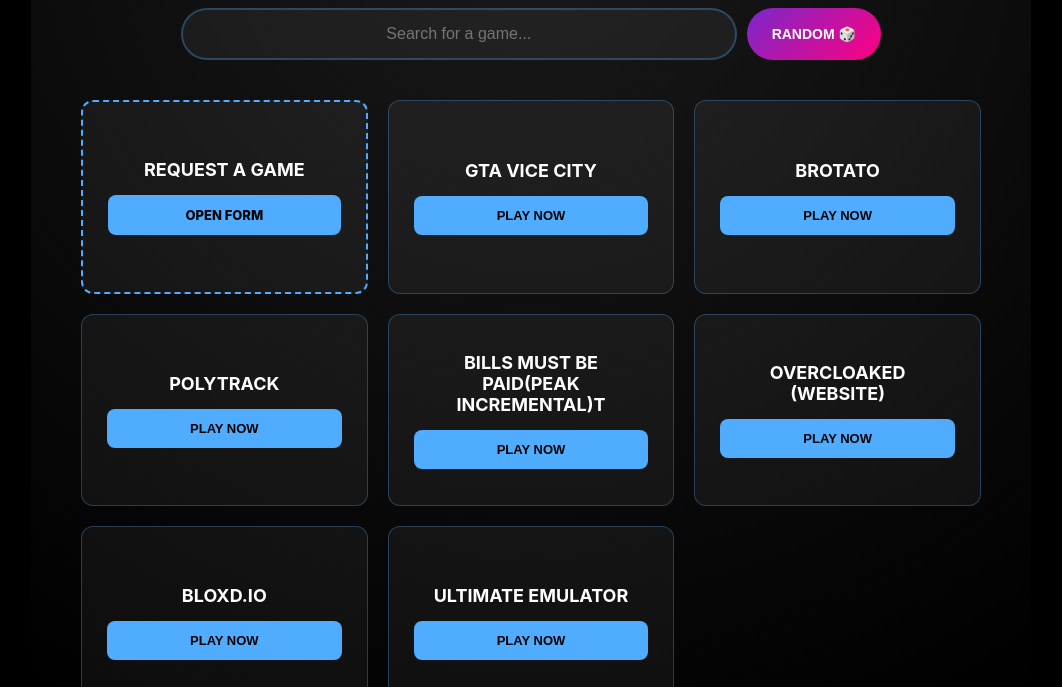
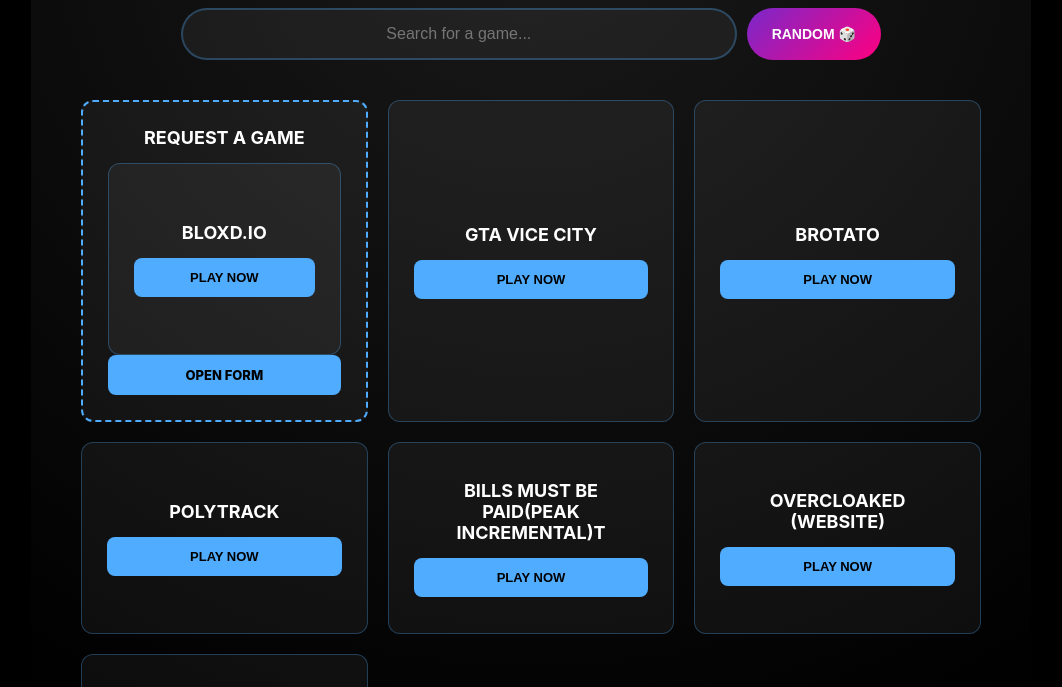
Before and after one commit to billybong50/requested, a plain HTML site: page index.html in a window 1280 px wide. Shown: the part 113-800 px from the top of the page, without its empty margins (109-1171 px from the left). Drawn offline with Linux system fonts and the light colour scheme.

Commit message:
Update Bloxd.io card with new Play Now button
Replaced the Bloxd.io card with a new button linking to a different URL.

```diff
--- a/index.html
+++ b/index.html
@@ -475,6 +475,13 @@
         <div class="card form-card">
 
             <h3>Request a Game</h3>
+                    <div class="card" data-name="Bloxd.io">
+
+            <h3>Bloxd.io</h3>
+
+            <button class="btn" onclick="launch('Bloxd.io', 'https://billybong50.github.io/bloxd/')">Play Now</button>
+
+        </div>
 
             <a href="https://forms.gle/xhWTy62fK1YqxNQA6" target="_blank" class="btn">Open Form</a>
                     </div>
@@ -535,13 +542,7 @@
 
 
 
-        <div class="card" data-name="Bloxd.io">
 
-            <h3>Bloxd.io</h3>
-
-            <button class="btn" onclick="launch('Bloxd.io', 'https://geometry.com.de/')">Play Now</button>
-
-        </div>
 
 
 
```
